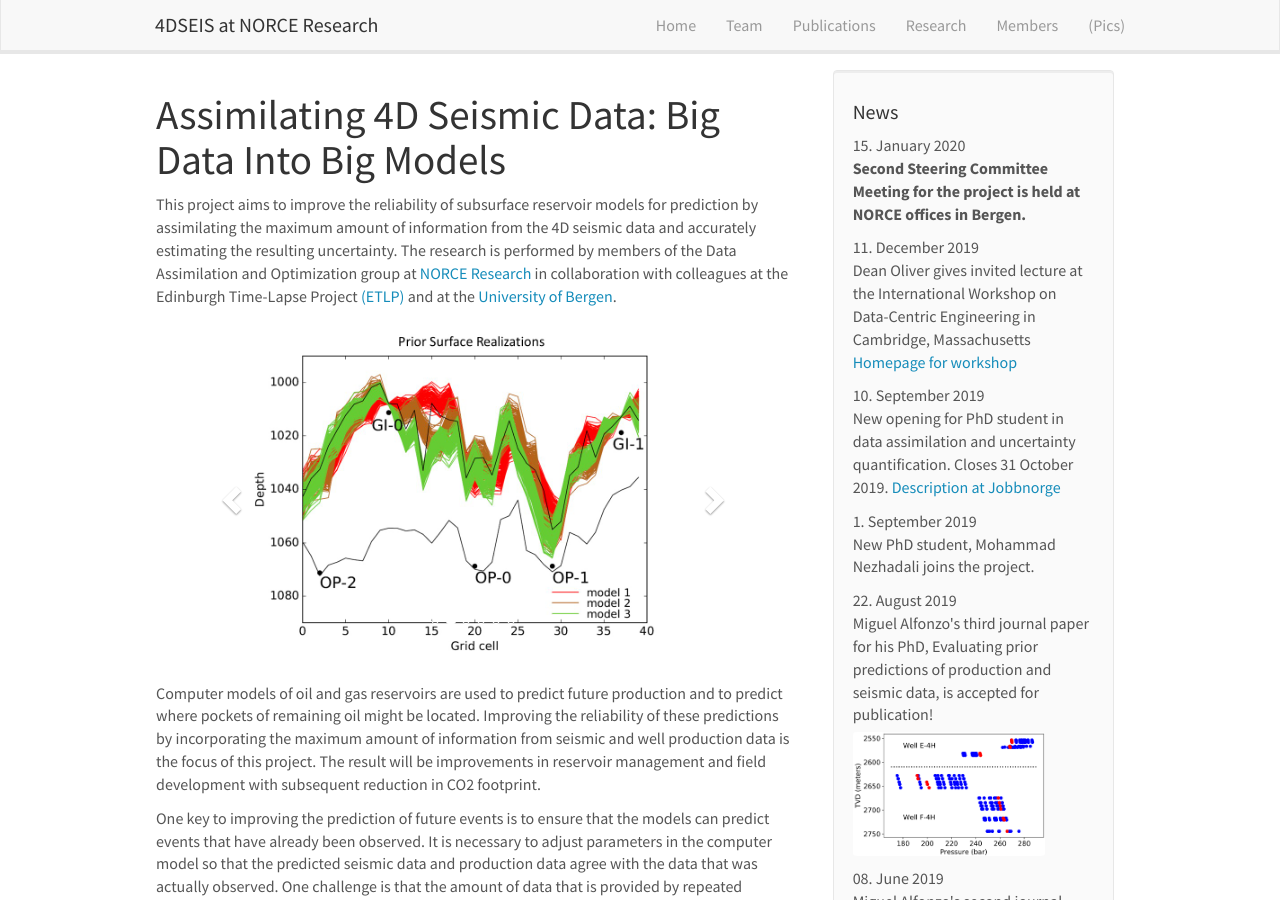
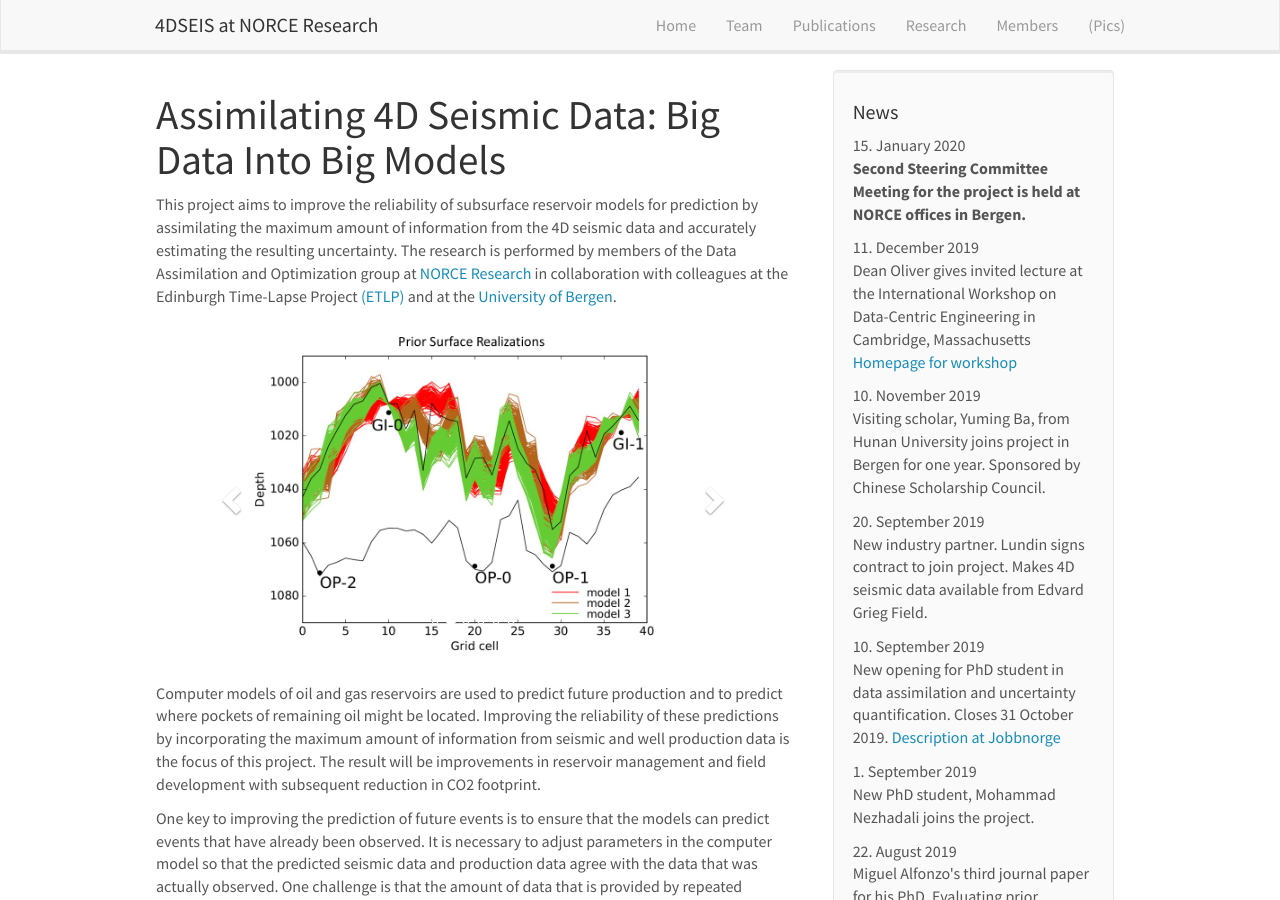
Before and after one commit to dean-s-oliver/dean-s-oliver.github.io, a Jekyll site: the page built from _pages/home.md, in a window 1280 px wide and 900 px high. Built offline with Jekyll 4.4.1, drawn with Linux system fonts in a browser that asks for light colours; nearby versions of some CDN libraries.

Commit message:
added more news

```diff
--- a/_data/news.yml
+++ b/_data/news.yml
@@ -3,6 +3,12 @@
 
 - date: 11. December 2019
   headline: "Dean Oliver gives invited lecture at the International Workshop on Data-Centric Engineering in Cambridge, Massachusetts <a href='https://www.dceworkshop.org/'>Homepage for workshop</a>"
+
+- date: 10. November 2019
+  headline: "Visiting scholar, Yuming Ba, from Hunan University joins project in Bergen for one year. Sponsored by Chinese Scholarship Council."
+
+- date: 20. September 2019
+  headline: "New industry partner. Lundin signs contract to join project. Makes 4D seismic data available from Edvard Grieg Field."
 
 - date: 10. September 2019
   headline: "New opening for PhD student in data assimilation and uncertainty quantification. Closes 31 October 2019. <a href='https://www.jobbnorge.no/en/available-jobs/job/175298/phd-data-assimilation-and-uncertainty-quantification'>Description at Jobbnorge</a>"
```
